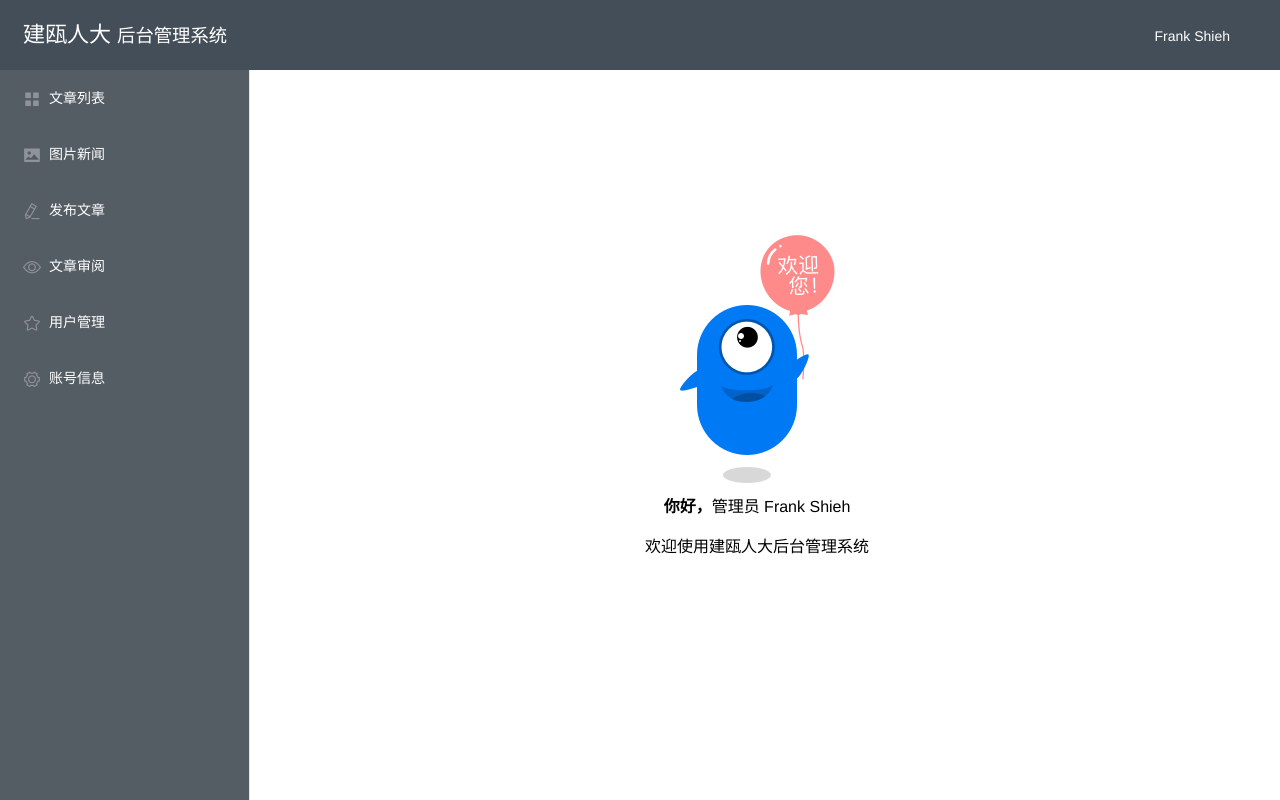
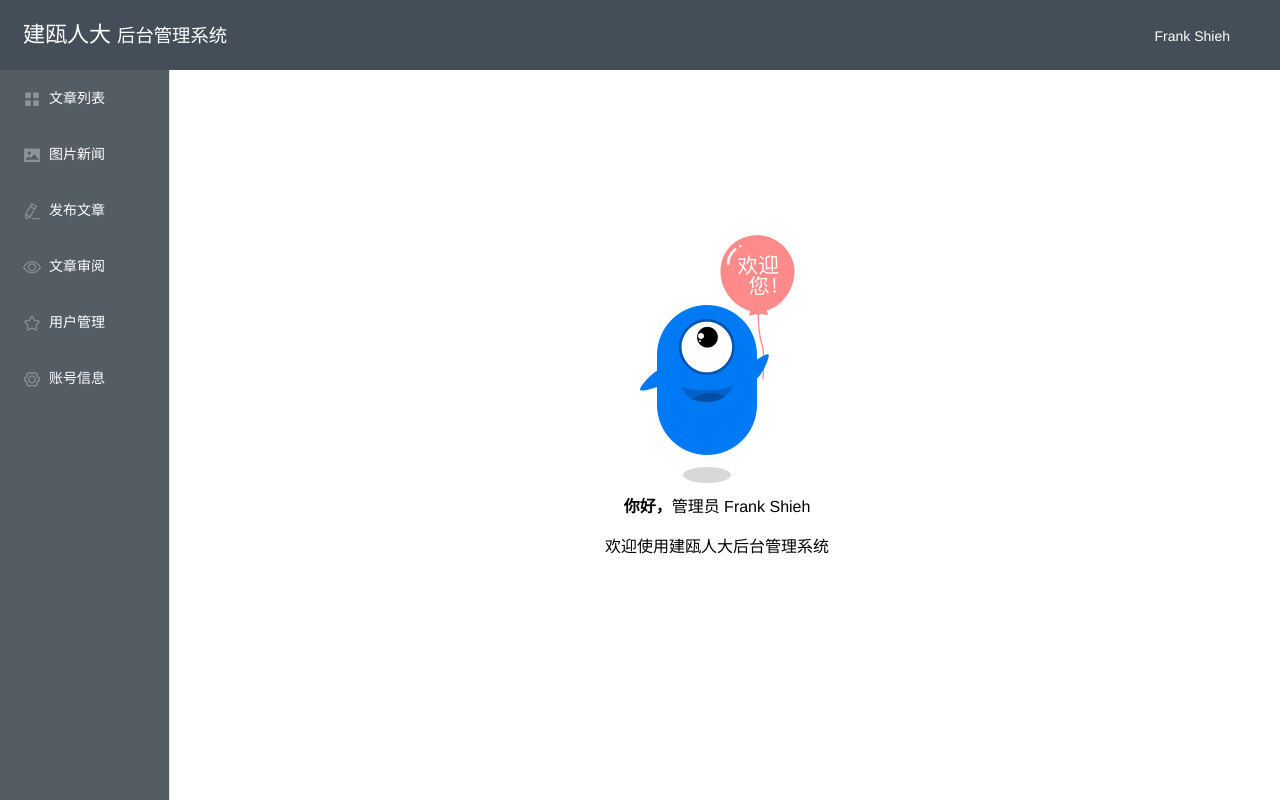
Before and after one commit to FrankXie2012/jord-admin, a Vue app: page /#/ in a window 1280 px wide. Built offline with nearby package versions, Linux system fonts and the light colour scheme.

Commit message:
Bug fixed.

```diff
--- a/src/components/common/Sidebar.vue
+++ b/src/components/common/Sidebar.vue
@@ -76,7 +76,7 @@ export default {
 .sidebar {
     display: block;
     position: absolute;
-    width: 250px;
+    width: 170px;
     left: 0;
     top: 70px;
     bottom: 0;
--- a/src/components/page/EditImg.vue
+++ b/src/components/page/EditImg.vue
@@ -26,7 +26,9 @@
         </el-form-item>
         <el-form-item label="图片">
             <el-upload action="../manage/article/uploadImage" class="input" multiple list-type="picture" :on-preview="preview" :on-remove="handleRemove" :on-change="getImages" :file-list="fileList">
-                <el-button size="small" type="primary">点击上传</el-button>
+                <el-tooltip class="item" effect="dark" content="图片文件名就是图片说明" placement="top">
+                    <el-button size="small" type="primary">点击上传</el-button>
+                </el-tooltip>
             </el-upload>
         </el-form-item>
         <el-form-item>
@@ -162,7 +164,10 @@ export default {
             this.dialogImageName = file.name;
         },
         getImages(file, fileList) {
-            this.form.content = fileList;
+            this.form.content.push({
+                url: fileList.response && fileList.response.data && fileList.response.data.url,
+                name: fileList.name
+            });
         },
         onSubmit(formName) {
             const self = this;
--- a/static/css/color-dark.css
+++ b/static/css/color-dark.css
@@ -2,7 +2,7 @@
     background-color: #444e58;
 }
 .login-wrap{
-    background: #324157;
+    background: #545c64;
 }
 .plugins-tips{
     background: #eef1f6;
--- a/static/css/main.css
+++ b/static/css/main.css
@@ -11,7 +11,7 @@ a{text-decoration: none}
 .content{
     background: none repeat scroll 0 0 #fff;
     position: absolute;
-    left: 250px;
+    left: 170px;
     right: 0;
     top: 70px;
     bottom:0;
```
